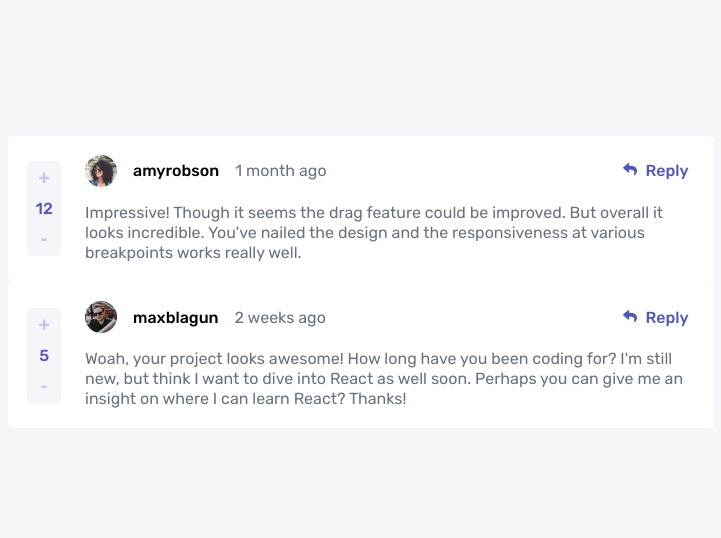
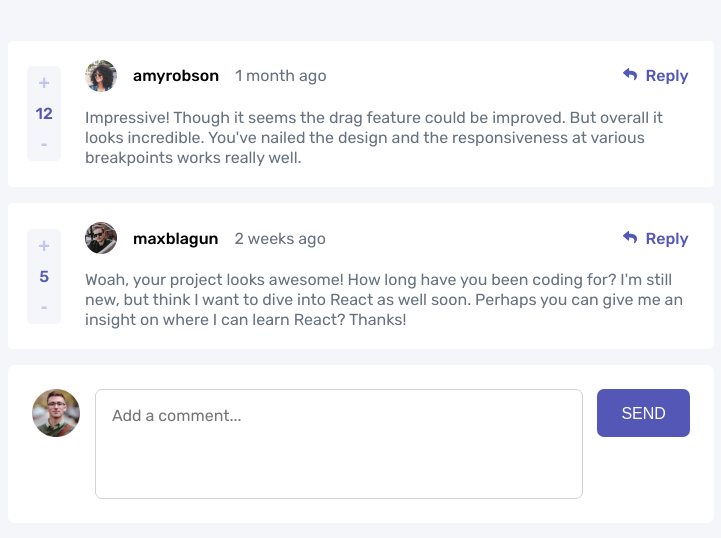
Before and after one commit to siladikarlo856/frontendmentor-interactive-comments-section-old, a Vue app: page / in a window 1280 px wide. Shown: the part 118-656 px from the top of the page, without its empty margins (279-1000 px from the left). Built offline with nearby package versions, Linux system fonts and the light colour scheme.

Commit message:
Add new comment feature
Add new comment component and onclick action to execute action from pinia store.

```diff
--- a/src/App.vue
+++ b/src/App.vue
@@ -5,17 +5,69 @@
 
   <main>
     <Comments />
+    <div class="new-comment-container">
+      <img
+        class="user-avatar-container"
+        src="@/assets/images/avatars/image-juliusomo.webp"
+      />
+
+      <textarea
+        name="new-comment-content"
+        id="new-comment-content"
+        rows="4"
+        placeholder="Add a comment..."
+        v-model="newCommentContent"
+      ></textarea>
+
+      <button
+        id="new-comment-form"
+        class="new-comment-button"
+        @click="addComment()"
+      >
+        SEND
+      </button>
+    </div>
   </main>
 </template>
 
 <script lang="ts">
-import Comments from "@/components/Comments.vue";
+import { defineComponent, ref } from "vue";
+import Comments from "@/components/CommentsList.vue";
+import { useStore } from "@/stores/store";
+import type { IComment } from "./models/IComment";
 
-export default {
+export default defineComponent({
+  setup() {
+    const mainStore = useStore();
+    const newCommentContent = ref("");
+
+    function addComment() {
+      let newComment = <IComment>{};
+      // Prevent adding a comment without the content.
+      if (newCommentContent.value !== "") {
+        newComment.content = newCommentContent.value;
+        newComment.createdAt = "just now";
+        newComment.id = mainStore.comments.length;
+        newComment.replies = [];
+        newComment.score = 0;
+        newComment.user = mainStore.currentUser;
+
+        mainStore.addComment(newComment);
+        // Reset input field after adding comment.
+        newCommentContent.value = "";
+      }
+    }
+
+    return {
+      mainStore,
+      newCommentContent,
+      addComment,
+    };
+  },
   components: {
     Comments,
   },
-};
+});
 </script>
 
 <style>
@@ -28,4 +80,44 @@ body {
   display: flex;
   place-items: center;
 }
+
+.new-comment-container {
+  display: flex;
+  flex-direction: row;
+  justify-content: space-between;
+  font-size: var(--paragraph-fs);
+  width: 100%;
+  border: none;
+  border-radius: var(--boder-radius);
+  background-color: white;
+  padding: 1.5rem;
+}
+
+#new-comment-content {
+  font-family: var(--main-font-family), sans-serif;
+  font-size: var(--paragraph-fs);
+  min-height: 3ch;
+  width: 48ch;
+  padding: 1rem;
+  border: 1px solid rgb(211, 211, 211);
+  border-radius: var(--boder-radius);
+  resize: none;
+}
+
+.user-avatar-container {
+  width: 3rem;
+  height: 3rem;
+}
+
+.new-comment-button {
+  height: 3rem;
+  padding: 1em 1.5em;
+  border: none;
+  border-radius: var(--boder-radius);
+  font-size: var(--paragraph-fs);
+
+  color: white;
+  font-weight: 500;
+  background-color: var(--primary-moderate-blue);
+}
 </style>
--- a/src/assets/base.css
+++ b/src/assets/base.css
@@ -38,6 +38,8 @@
   --font-weight-light: 400;
   --font-weight-normal: 500;
   --font-weight-bold: 700;
+
+  --boder-radius: 7px;
 }
 
 /* semantic color variables for this project */
--- a/src/components/Comments.vue
+++ b/src/components/CommentsList.vue
@@ -1,5 +1,6 @@
 <template>
-  <div class="comment-container" v-for="comment in comments" :key="comment.id">
+  <div class="comments-container" v-for="comment in comments" :key="comment.id">
+    <div class="comment-container">
       <div class="vote-container">
         <button class="upvote-button">+</button>
         <div class="score">{{ comment.score }}</div>
@@ -22,9 +23,9 @@
             </button>
           </div>
         </div>
-
         <div class="text-container">
           {{ comment.content }}
+        </div>
       </div>
     </div>
   </div>
@@ -32,44 +33,18 @@
 
 <script lang="ts">
 import { defineComponent } from "vue";
-import data from "@/assets/data.json";
-
-interface Image {
-  png: string;
-  webp: string;
-}
-
-interface User {
-  image: Image;
-  username: string;
-}
-
-interface Comment {
-  id: number;
-  content: string;
-  createdAt: string;
-  score: number;
-  user: User;
-  replies: Reply[];
-}
-
-interface Reply {
-  id: number;
-  content: string;
-  createdAt: string;
-  score: number;
-  replyingTo: string;
-  user: User;
-}
+import { useStore } from "@/stores/store";
 
 export default defineComponent({
   setup() {
+    const mainStore = useStore();
+
     function getUserAvatar(imageUrl: string): URL {
       return new URL(`../${imageUrl}`, import.meta.url);
     }
 
     return {
-      comments: data.comments,
+      comments: mainStore.comments,
       getUserAvatar,
     };
   },
@@ -78,13 +53,9 @@ export default defineComponent({
 
 <style>
 @import "@/assets/base.css";
-#app {
-  margin: 0 auto;
-}
 
-body {
-  display: flex;
-  place-items: center;
+.comments-container {
+  margin-bottom: 1rem;
 }
 
 .comment-container,
@@ -97,7 +68,7 @@ body {
   font-size: var(--paragraph-fs);
 }
 
-.comment-container {
+.comments-container {
   border-radius: 5px;
   background-color: white;
   padding: 1.2rem;
--- /dev/null
+++ b/src/models/IComment.ts
@@ -0,0 +1,11 @@
+import type { IUser } from "@/models/IUser";
+import type { IReply } from "@/models/IReply";
+
+export interface IComment {
+  id: number;
+  content: string;
+  createdAt: string;
+  score: number;
+  user: IUser;
+  replies: IReply[];
+}
--- /dev/null
+++ b/src/models/IImage.ts
@@ -0,0 +1,4 @@
+export interface IImage {
+  png: string;
+  webp: string;
+}
--- /dev/null
+++ b/src/models/IUser.ts
@@ -0,0 +1,6 @@
+import type { IImage } from "@/models/IImage";
+
+export interface IUser {
+  image: IImage;
+  username: string;
+}
--- /dev/null
+++ b/src/stores/store.ts
@@ -0,0 +1,16 @@
+import { ref } from "vue";
+import { defineStore } from "pinia";
+import type { IComment } from "@/models/IComment";
+import type { IUser } from "@/models/IUser";
+
+import data from "@/assets/data.json";
+
+export const useStore = defineStore("mainStore", () => {
+  const comments = ref<IComment[]>(data.comments);
+  const currentUser = ref<IUser>(data.currentUser);
+
+  function addComment(newComment: IComment) {
+    comments.value.push(newComment);
+  }
+  return { comments, addComment, currentUser };
+});
```
Also changed, not shown: src/models/IReply.ts (added, +10 -0 lines), src/stores/counter.ts (deleted, +0 -16 lines). Lines whose indentation alone changed are shown as unchanged.
